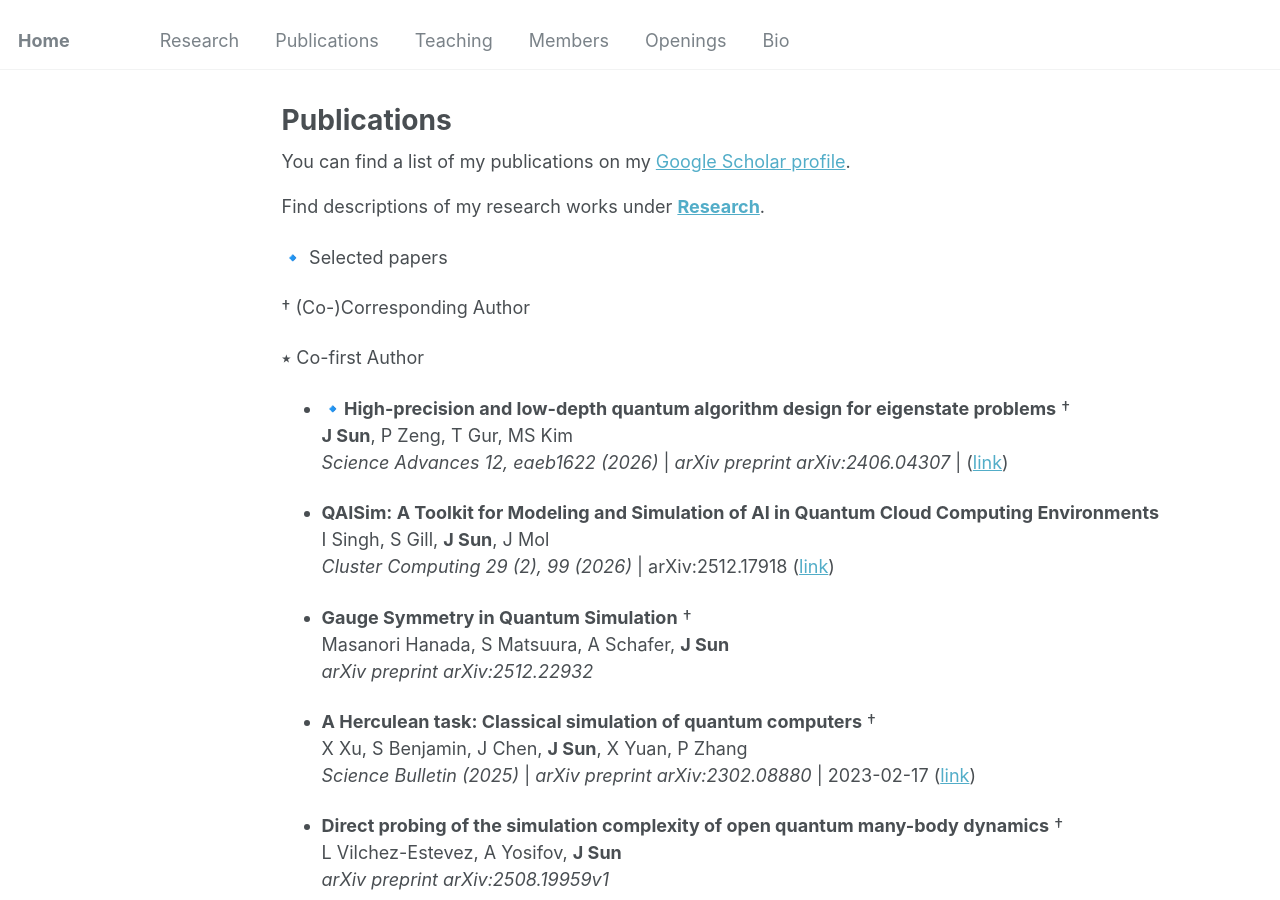
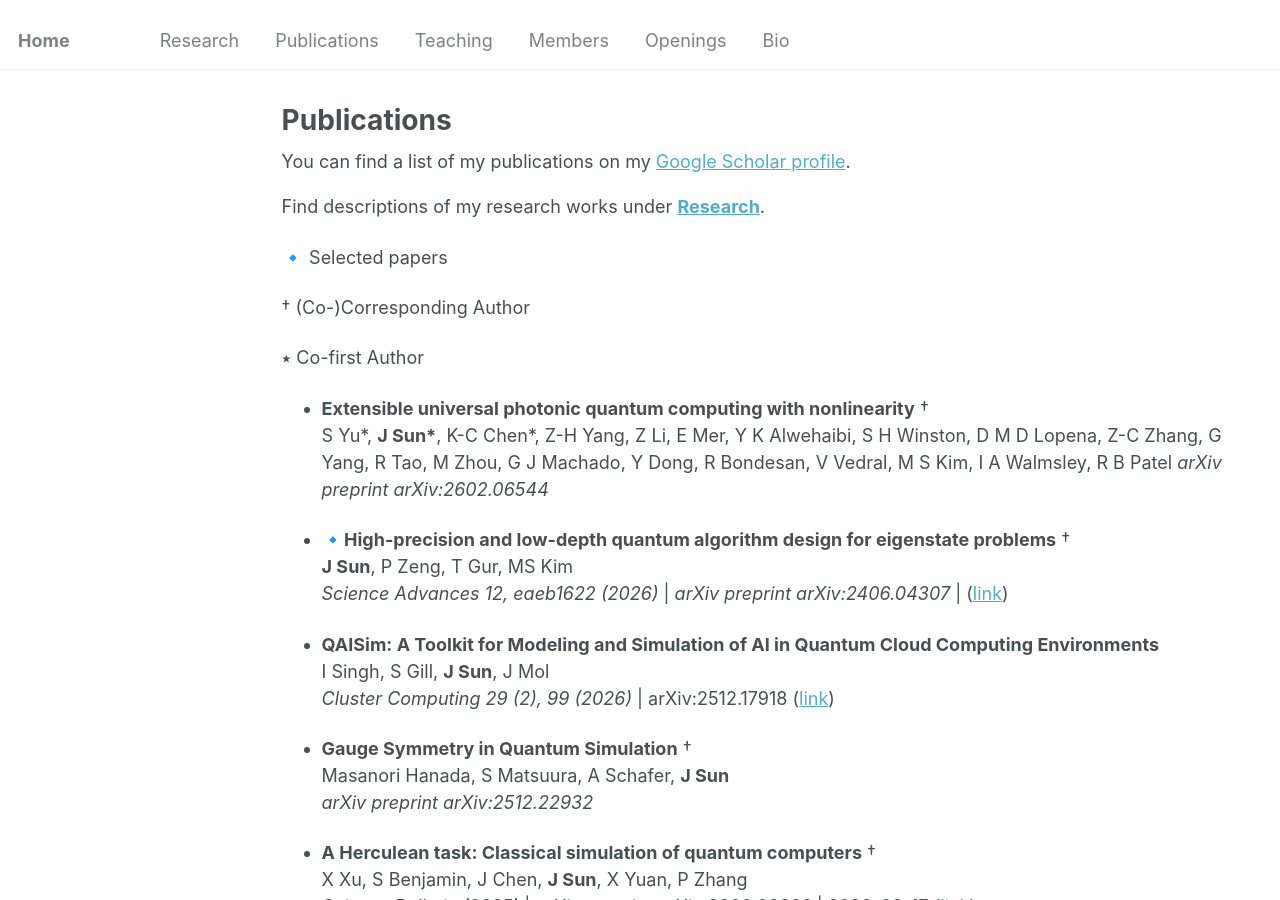
Before and after one commit to jinzhao-sun/jinzhao-sun.github.io, a Jekyll site: the page built from _pages/publications.md, in a window 1280 px wide and 900 px high. Built offline with Jekyll 4.4.1, drawn with Linux system fonts in a browser that asks for light colours.

Commit message:
Update publications.md

```diff
--- a/_pages/publications.md
+++ b/_pages/publications.md
@@ -21,6 +21,10 @@ Find descriptions of my research works under **[Research](research.md)**.
 ⭑ Co-first Author
 
 
+
+- **Extensible universal photonic quantum computing with nonlinearity** †<br>
+  S Yu\*, **J Sun\***, K-C Chen\*, Z-H Yang, Z Li, E Mer, Y K Alwehaibi, S H Winston, D M D Lopena, Z-C Zhang, G Yang, R Tao, M Zhou, G J Machado, Y Dong, R Bondesan, V Vedral, M S Kim, I A Walmsley, R B Patel
+  *arXiv preprint arXiv:2602.06544*
 
 - 🔹**High-precision and low-depth quantum algorithm design for eigenstate problems** †<br>
   **J Sun**, P Zeng, T Gur, MS Kim
```
